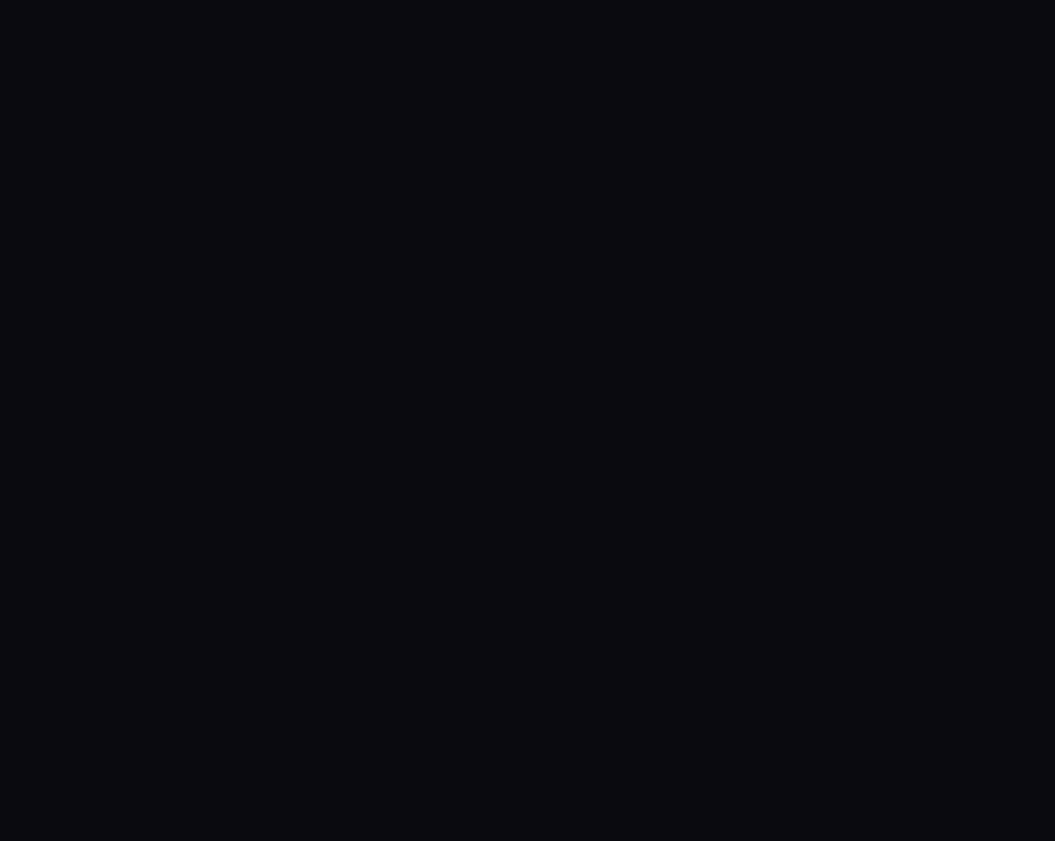
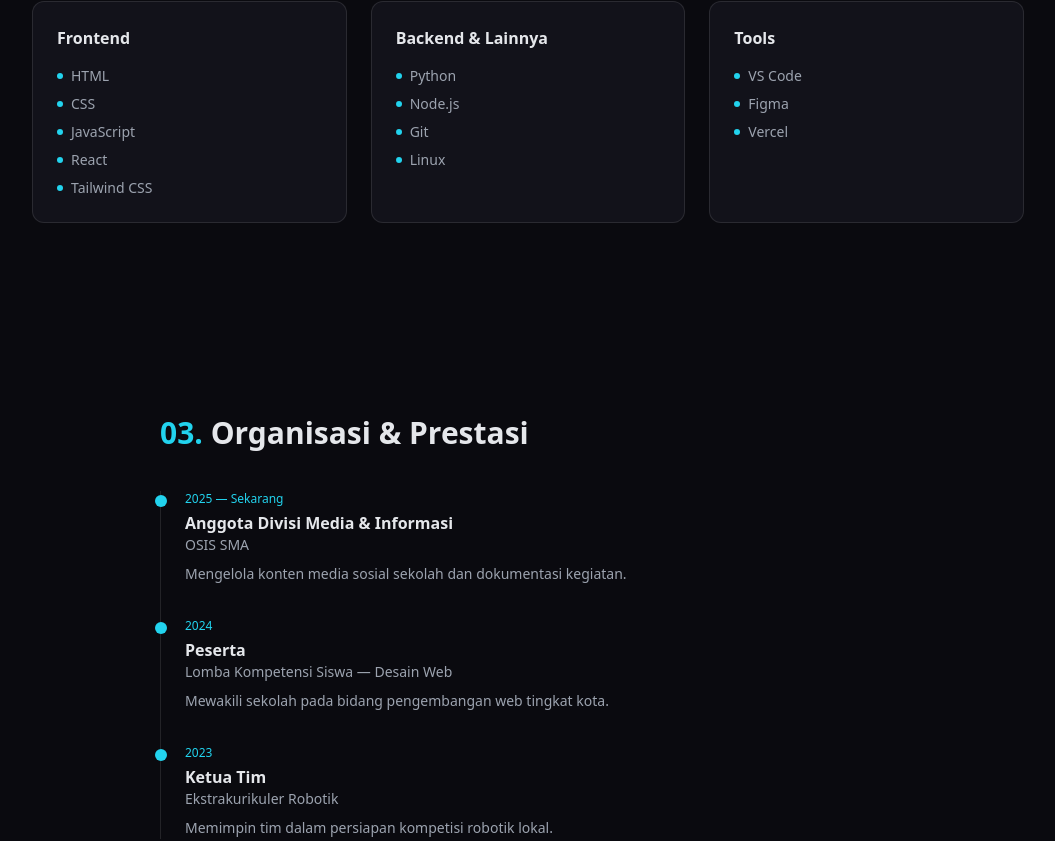
Before and after one commit to Keenanputra/portofolio-pelajar, a Next.js app: page / in a window 1280 px wide. Shown: the part 1369-2210 px from the top of the page, without its empty margins (112-1167 px from the left). Before the commit the page ends 1299 px from the top, so only its background shows below. Built offline with nearby package versions, Linux system fonts and the light colour scheme.

Commit message:
feat: section skill dan organisasi

```diff
--- a/src/app/page.tsx
+++ b/src/app/page.tsx
@@ -1,11 +1,15 @@
 import Hero from "@/components/Hero";
 import About from "@/components/About";
+import Skills from "@/components/Skills";
+import Organizations from "@/components/Organizations";
 
 export default function Home() {
   return (
     <>
       <Hero />
       <About />
+      <Skills />
+      <Organizations />
     </>
   );
 }
--- /dev/null
+++ b/src/components/Organizations.tsx
@@ -0,0 +1,47 @@
+import Reveal from "./Reveal";
+
+const timeline = [
+  {
+    period: "2025 — Sekarang",
+    role: "Anggota Divisi Media & Informasi",
+    org: "OSIS SMA",
+    description: "Mengelola konten media sosial sekolah dan dokumentasi kegiatan.",
+  },
+  {
+    period: "2024",
+    role: "Peserta",
+    org: "Lomba Kompetensi Siswa — Desain Web",
+    description: "Mewakili sekolah pada bidang pengembangan web tingkat kota.",
+  },
+  {
+    period: "2023",
+    role: "Ketua Tim",
+    org: "Ekstrakurikuler Robotik",
+    description: "Memimpin tim dalam persiapan kompetisi robotik lokal.",
+  },
+];
+
+export default function Organizations() {
+  return (
+    <section id="organisasi" className="mx-auto max-w-3xl px-4 py-24">
+      <Reveal>
+        <h2 className="text-2xl font-bold text-foreground sm:text-3xl">
+          <span className="font-mono text-accent">03.</span> Organisasi & Prestasi
+        </h2>
+      </Reveal>
+      <ol className="mt-10 space-y-8 border-l border-white/10 pl-6">
+        {timeline.map((item, i) => (
+          <Reveal key={item.period} delay={i * 0.05}>
+            <li className="relative">
+              <span className="absolute -left-[30px] top-1 h-3 w-3 rounded-full bg-accent" />
+              <p className="font-mono text-xs text-accent">{item.period}</p>
+              <h3 className="mt-1 font-semibold text-foreground">{item.role}</h3>
+              <p className="text-sm text-muted">{item.org}</p>
+              <p className="mt-2 text-sm leading-relaxed text-muted">{item.description}</p>
+            </li>
+          </Reveal>
+        ))}
+      </ol>
+    </section>
+  );
+}
--- /dev/null
+++ b/src/components/Skills.tsx
@@ -0,0 +1,45 @@
+import Reveal from "./Reveal";
+
+const skillGroups = [
+  {
+    title: "Frontend",
+    items: ["HTML", "CSS", "JavaScript", "React", "Tailwind CSS"],
+  },
+  {
+    title: "Backend & Lainnya",
+    items: ["Python", "Node.js", "Git", "Linux"],
+  },
+  {
+    title: "Tools",
+    items: ["VS Code", "Figma", "Vercel"],
+  },
+];
+
+export default function Skills() {
+  return (
+    <section id="skill" className="mx-auto max-w-5xl px-4 py-24">
+      <Reveal>
+        <h2 className="text-2xl font-bold text-foreground sm:text-3xl">
+          <span className="font-mono text-accent">02.</span> Skill & Tech Stack
+        </h2>
+      </Reveal>
+      <div className="mt-10 grid gap-6 sm:grid-cols-3">
+        {skillGroups.map((group, i) => (
+          <Reveal key={group.title} delay={i * 0.1}>
+            <div className="h-full rounded-xl border border-white/10 bg-surface p-6">
+              <h3 className="font-semibold text-foreground">{group.title}</h3>
+              <ul className="mt-4 space-y-2">
+                {group.items.map((item) => (
+                  <li key={item} className="flex items-center gap-2 text-sm text-muted">
+                    <span className="h-1.5 w-1.5 rounded-full bg-accent" />
+                    {item}
+                  </li>
+                ))}
+              </ul>
+            </div>
+          </Reveal>
+        ))}
+      </div>
+    </section>
+  );
+}
```
